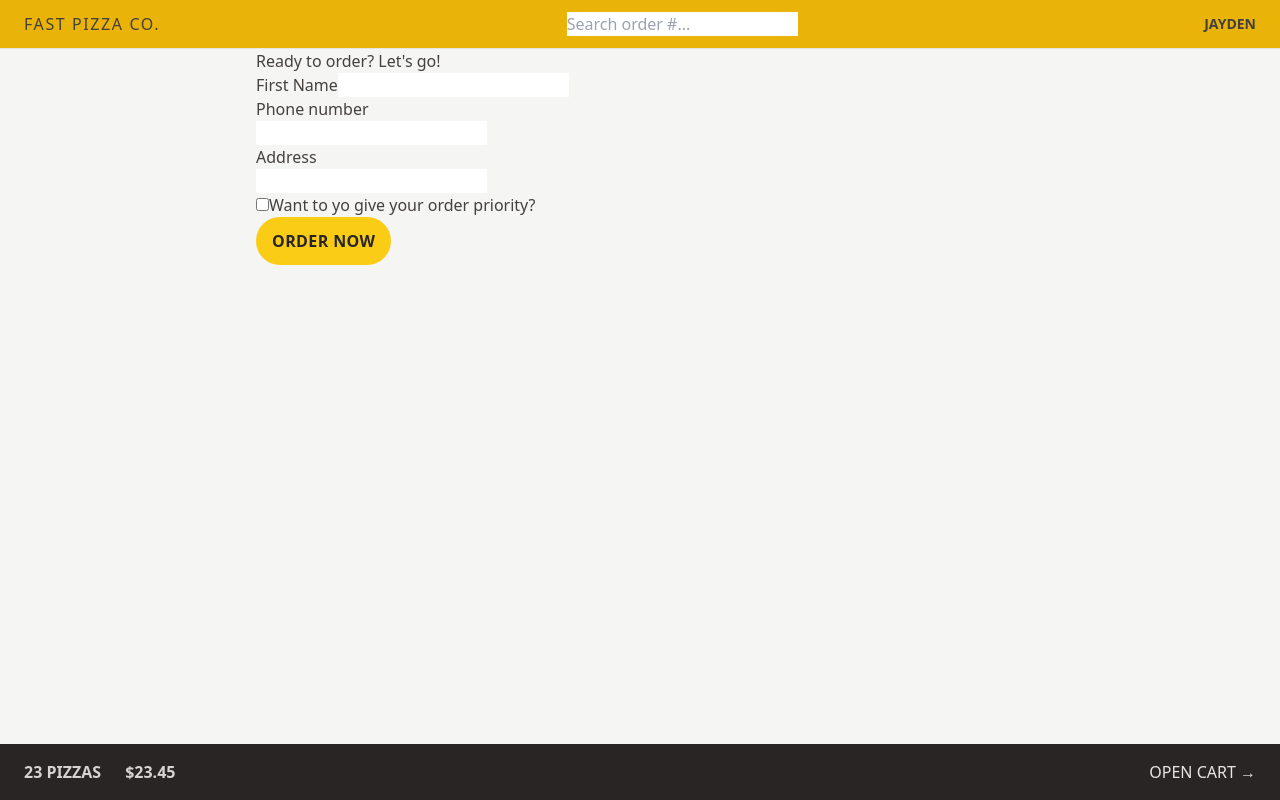
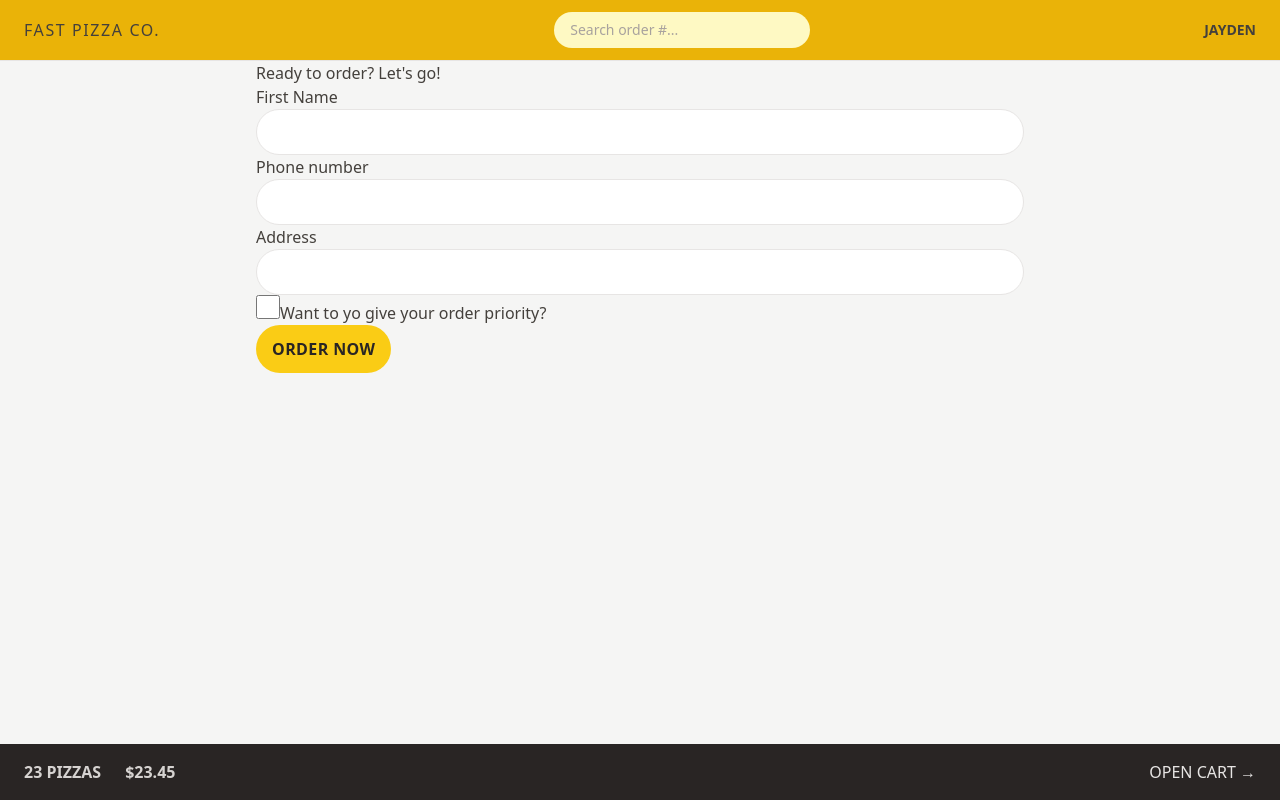
Before and after one commit to jayden-n/fast-pizza, a React (Vite) app: page /order/new in a window 1280 px wide. Built offline with nearby package versions, Linux system fonts and the light colour scheme.

Commit message:
refactor: reusing input styling With @apply

```diff
--- a/src/features/order/CreateOrder.jsx
+++ b/src/features/order/CreateOrder.jsx
@@ -47,25 +47,26 @@ function CreateOrder() {
       <Form method="POST">
         <div>
           <label>First Name</label>
-          <input type="text" name="customer" required />
+          <input className="input" type="text" name="customer" required />
         </div>
 
         <div>
           <label>Phone number</label>
           <div>
-            <input type="tel" name="phone" required />
+            <input className="input" type="tel" name="phone" required />
           </div>
         </div>
 
         <div>
           <label>Address</label>
           <div>
-            <input type="text" name="address" required />
+            <input className="input" type="text" name="address" required />
           </div>
         </div>
 
         <div>
           <input
+            className="h-6 w-6 accent-yellow-400 focus:outline-none focus:ring focus:ring-yellow-400 focus:ring-offset-2"
             type="checkbox"
             name="priority"
             id="priority"
--- a/src/features/order/SearchOrder.jsx
+++ b/src/features/order/SearchOrder.jsx
@@ -15,9 +15,10 @@ const SearchOrder = () => {
   return (
     <form onSubmit={handleSubmit}>
       <input
-        placeholder='Search order #...'
+        placeholder="Search order #..."
         value={query}
         onChange={(e) => setQuery(e.target.value)}
+        className="w-28 rounded-full bg-yellow-100 px-4 py-2 text-sm transition-all duration-300 placeholder:text-stone-400 focus:outline-none focus:ring focus:ring-yellow-500 focus:ring-opacity-50 sm:w-64 sm:focus:w-72"
       />
     </form>
   );
--- a/src/index.css
+++ b/src/index.css
@@ -2,41 +2,49 @@
 @tailwind components;
 @tailwind utilities;
 
-/* body {
-  font-family: system-ui, -apple-system, BlinkMacSystemFont, 'Segoe UI', Roboto,
-    Oxygen, Ubuntu, Cantarell, 'Open Sans', 'Helvetica Neue', sans-serif;
-  background-color: #f7f7f7;
-  color: #444;
+@layer components {
+  /* REUSABLE STYLES WITH @APPLY */
+  .input {
+    @apply w-full rounded-full border border-stone-200 px-4 py-2 text-sm transition-all duration-300 placeholder:text-stone-400 focus:outline-none focus:ring focus:ring-yellow-400 md:px-6 md:py-3;
+  }
 }
-
-.layout {
-  display: grid;
-  grid-template-rows: auto 1fr auto;
-  gap: 32px;
-  height: 100dvh;
-} */
 
 /* https://dev.to/afif/i-made-100-css-loaders-for-your-next-project-4eje */
 .loader {
   width: 45px;
   aspect-ratio: 0.75;
   --c: no-repeat linear-gradient(#333 0 0);
-  background: var(--c) 0% 50%, var(--c) 50% 50%, var(--c) 100% 50%;
+  background:
+    var(--c) 0% 50%,
+    var(--c) 50% 50%,
+    var(--c) 100% 50%;
   background-size: 20% 50%;
   animation: loading 1s infinite linear;
 }
 
 @keyframes loading {
   20% {
-    background-position: 0% 0%, 50% 50%, 100% 50%;
+    background-position:
+      0% 0%,
+      50% 50%,
+      100% 50%;
   }
   40% {
-    background-position: 0% 100%, 50% 0%, 100% 50%;
+    background-position:
+      0% 100%,
+      50% 0%,
+      100% 50%;
   }
   60% {
-    background-position: 0% 50%, 50% 100%, 100% 0%;
+    background-position:
+      0% 50%,
+      50% 100%,
+      100% 0%;
   }
   80% {
-    background-position: 0% 50%, 50% 50%, 100% 100%;
+    background-position:
+      0% 50%,
+      50% 50%,
+      100% 100%;
   }
 }
```
